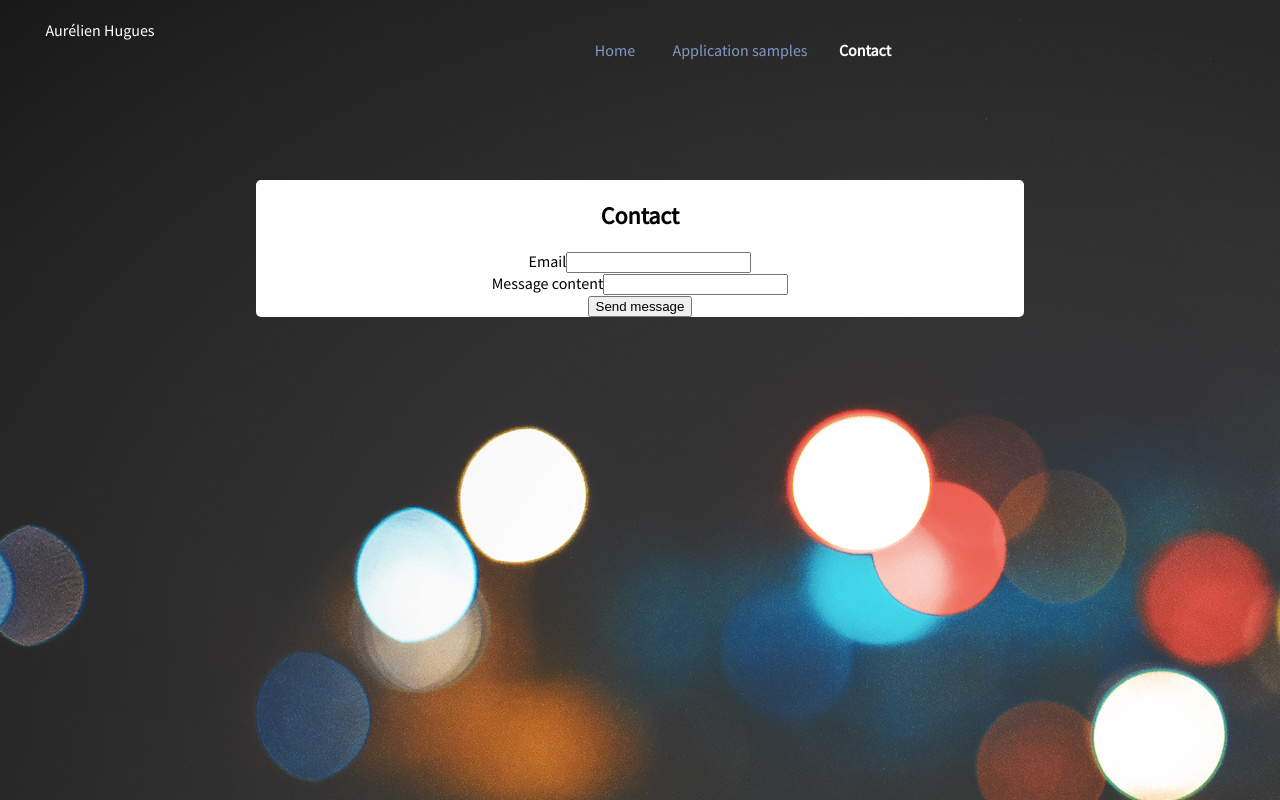
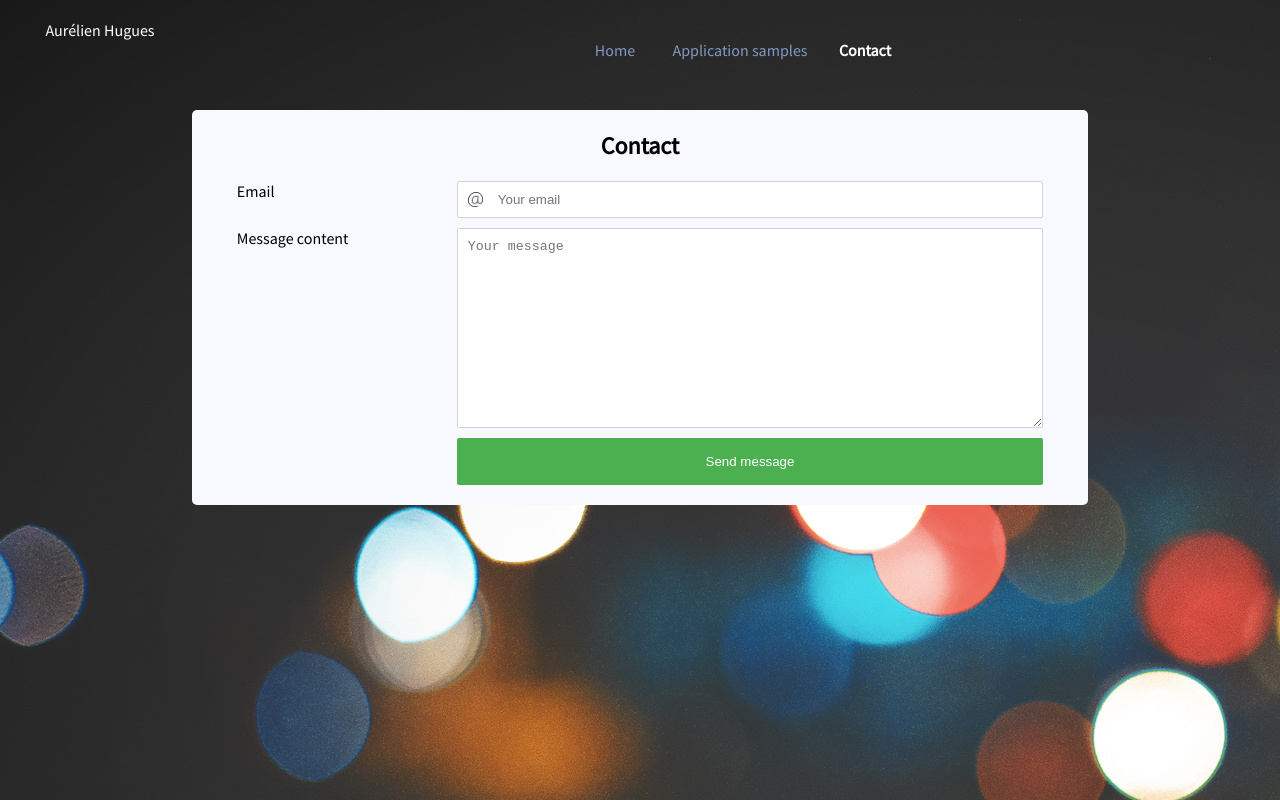
Before and after one commit to aHugues/portfolio, an Angular app: page /contact in a window 1280 px wide. Built offline with nearby package versions, Linux system fonts and the light colour scheme.

Commit message:
improve contact form appearance

```diff
--- a/src/app/contact/contact.component.html
+++ b/src/app/contact/contact.component.html
@@ -7,18 +7,19 @@
     </span>
 
     <form>
+      <div class="form-container">
 
-      <div class="form-group">
+
         <label for="returnEmail">Email</label>
-        <input type="text" class="form-control" id="returnEmail" required>
+        <input type="text" class="email-input form-control" id="returnEmail" required placeholder="Your email">
+
+        <label for="content">Message content</label>
+        <textarea class="form-control" id="content" required placeholder="Your message"></textarea>
+
+
+        <button type="submit" class="btn btn-success send-button">Send message</button>
+
       </div>
-
-      <div class="form-group">
-        <label for="content">Message content</label>
-        <input type="text" class="form-control" id="content" required>
-      </div>
-
-      <button type="submit" class="btn btn-success">Send message</button>
 
     </form>
 
--- a/src/styles/contact.css
+++ b/src/styles/contact.css
@@ -5,11 +5,70 @@
 
 .contact-card {
   margin: auto;
-  margin-top: 100px;
+  margin-top: 30px;
   border-radius: 5px;
-  width: 60%;
-  background-color: white;
+  width: 70%;
+  background-color: ghostwhite;
   display: flex;
   flex-direction: column;
   text-align: center;
+  padding-bottom: 20px;
 }
+
+.form-container {
+  width: 90%;
+  margin: auto;
+  display: grid;
+  grid-template-columns: 200px auto;
+  grid-column-gap: 20px;
+  grid-row-gap: 10px;
+}
+
+label {
+  text-align: left;
+}
+
+input {
+  box-sizing: border-box;
+  padding: 10px 40px;
+  border: 1px solid lightgrey;
+  border-radius: 2px;
+}
+
+.send-button {
+  grid-column: 2;
+  background-color: #4CAF50;
+  border: none;
+  padding: 16px 32px;
+  text-decoration: none;
+  color: white;
+  cursor: pointer;
+  border-radius: 2px;
+}
+
+.email-input {
+  background-image: url('/assets/icon-at.png');
+  background-position: 10px 10px;
+  background-repeat: no-repeat;
+  background-size: 15px;
+}
+
+textarea {
+  height: 200px;
+  resize: vertical;
+  box-sizing: border-box;
+  padding: 10px 10px;
+  border: 1px solid lightgrey;
+  border-radius: 2px;
+}
+
+@media only screen and (max-width: 900px) {
+
+  .send-button {
+    grid-column: 1;
+  }
+
+  .form-container {
+    grid-template-columns: 100%;
+  }
+}
```
Also changed, not shown: src/assets/at.svg (added), src/assets/icon-at.png (added).
